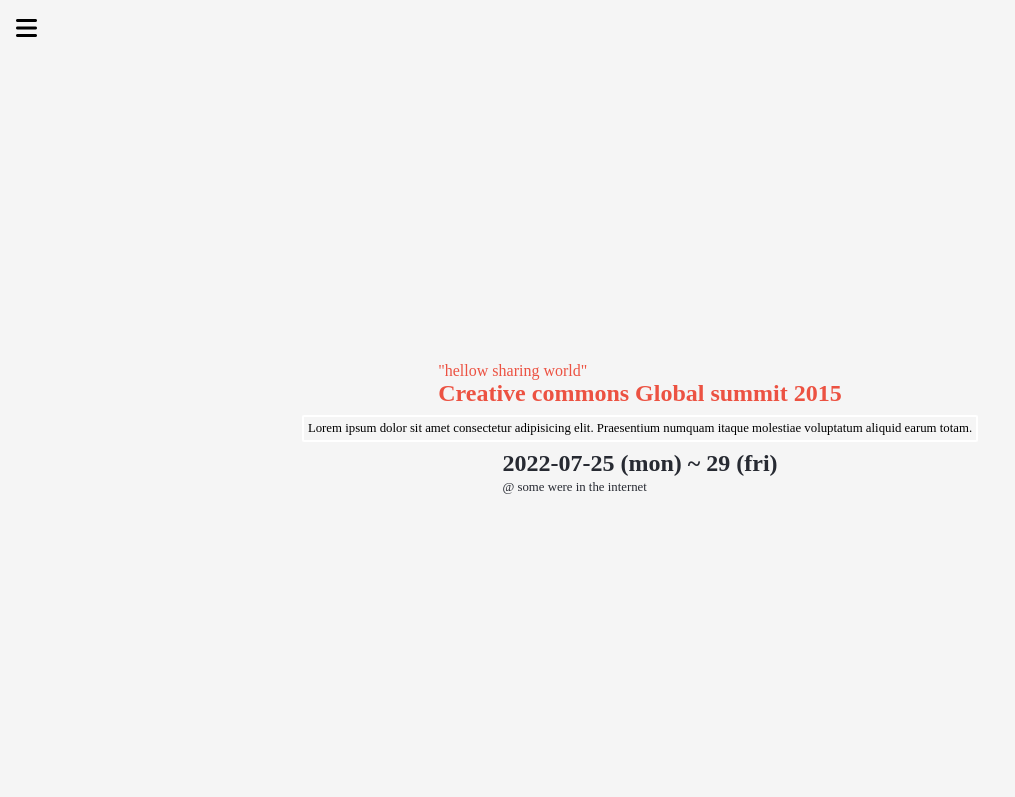
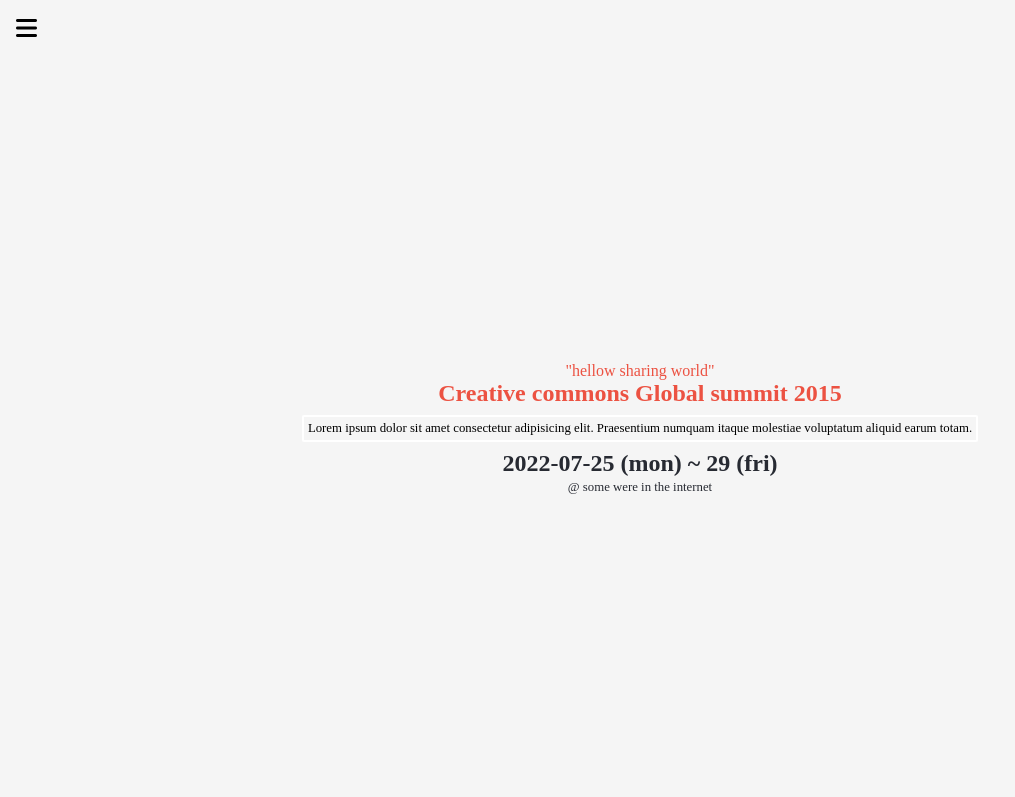
Before and after one commit to carlosmuerto/capstone-project-conference-page, a website with bundled scripts: page about.html in a window 1280 px wide. Shown: the top 797 px of the page, without its empty margins (0-1015 px from the left). Built offline with nearby package versions, Linux system fonts and the light colour scheme.

Commit message:
Fix head h1 styling

```diff
--- a/about.html
+++ b/about.html
@@ -31,7 +31,7 @@
   </header>
 
   <main>
-    <section class="wrapper headline">
+    <section class="wrapper headline headline-about">
       <div class="title">
         <span>"hellow sharing world"</span>
         <h1>Creative commons Global summit 2015</h1>
--- a/scss/styles.scss
+++ b/scss/styles.scss
@@ -91,10 +91,6 @@
     align-items: center;
     background-color: whitesmoke;
 
-    .title {
-      color: $accent-color;
-    }
-
     .box {
       margin: 0.5rem;
       border: white solid 2px;
@@ -112,6 +108,20 @@
     }
   }
 
+  section.headline.headline-home {
+    .title {
+      color: red;
+    }
+  }
+
+  section.headline.headline-about {
+    text-align: center;
+
+    .title {
+      color: $accent-color;
+    }
+  }
+
   section.testing {
     h1 {
       color: $accent-color;
```
Also changed, not shown: index.html (+1 -1 lines), css/styles.css, css/styles.min.css.
